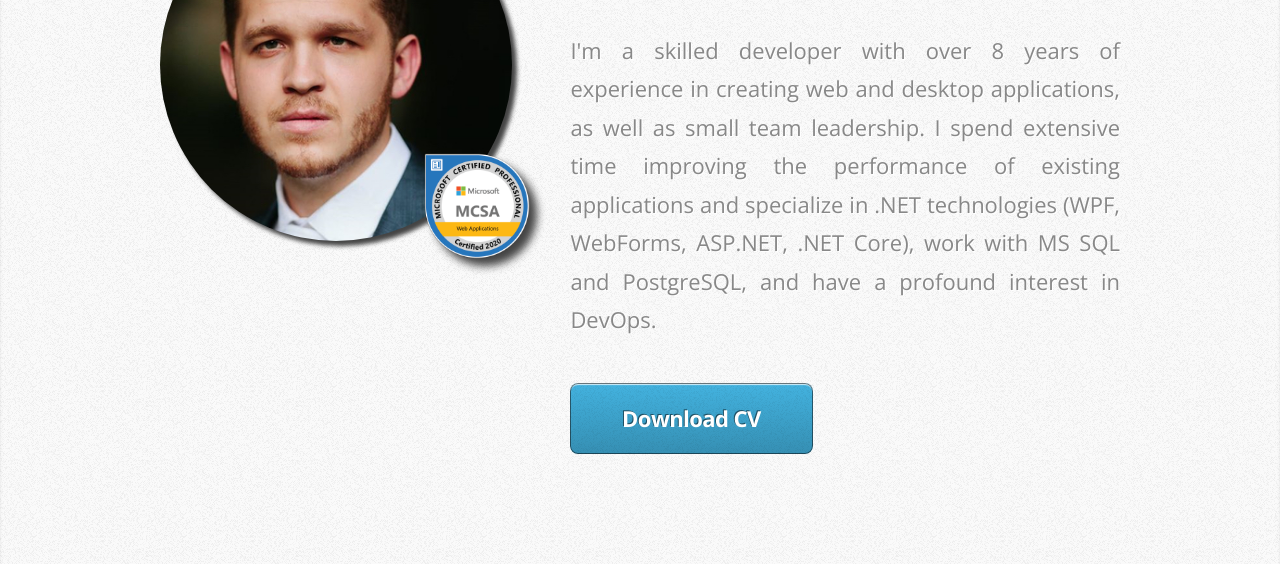
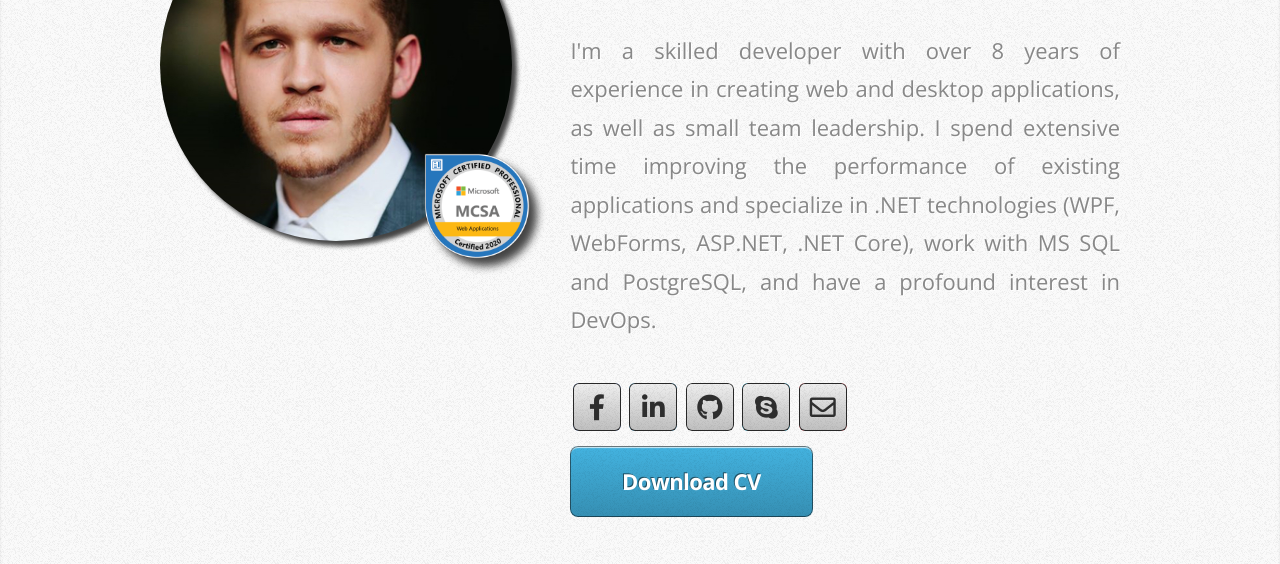
Before and after one commit to Dolbe/dolbe.github.io, a plain HTML site: page index.html in a window 1280 px wide. Shown: the part 228-792 px from the top of the page. Drawn offline with nearby package versions, Linux system fonts and the light colour scheme.

Commit message:
Added social buttons at the top.

```diff
--- a/assets/css/main.css
+++ b/assets/css/main.css
@@ -1910,6 +1910,21 @@ ul.social li a:before {
   width: 48px;
 }
 
+#top ul.social li {
+  margin: 0 0.16em 1em 0.16em;
+}
+
+#top ul.social li a:before {
+  background-color: #eee;
+  border-radius: 6px;
+}
+
+
+#top ul.social li a:hover:before {
+  background-color: #fff4;
+}
+
+
 ul.social li a.fa-twitter {
   background-color: #2DAAE4;
 }
--- a/index.html
+++ b/index.html
@@ -42,6 +42,13 @@
                         <h2 class="header-name-sub">Remote .Net developer for <a class="header-hire-a" target="_blank" href="https://www.toptal.com/resume/alexander-velichkin#connect-exclusively-wise-app-developers">Hire</a>.</h2>
                     </header>
                     <p align="justify">I'm a skilled developer with over 8 years of experience in creating web and desktop applications, as well as small team leadership. I spend extensive time improving the performance of existing applications and specialize in .NET technologies (WPF, WebForms, ASP.NET, .NET Core), work with MS SQL and PostgreSQL, and have a profound interest in DevOps.</p>
+                    <ul class="social">
+                        <li><a target="_blank" href="https://www.facebook.com/alex.velichkin.dev" class="icon brands fa-facebook-f"><span class="label">Facebook</span></a></li>
+                        <li><a target="_blank" href="https://www.linkedin.com/in/alex-velichkin-dev/" class="icon brands fa-linkedin-in"><span class="label">LinkedIn</span></a></li>
+                        <li><a target="_blank" href="https://github.com/Dolbe" class="icon brands fa-github"><span class="label">Github</span></a></li>
+                        <li><a target="_blank" href="skype:alex.velichkin.dev?add" class="icon brands fa-skype"><span class="label">Skype</span></a></li>
+                        <li><a target="_blank" href="mailto:alex.velichkin.dev@gmail.com" class="icon fa-envelope"><span class="label">Email</span></a></li>
+                    </ul>
                     <div>
                         <a href="alex.velichkin.dev.pdf" class="button large">Download CV</a>
                     </div>
```
